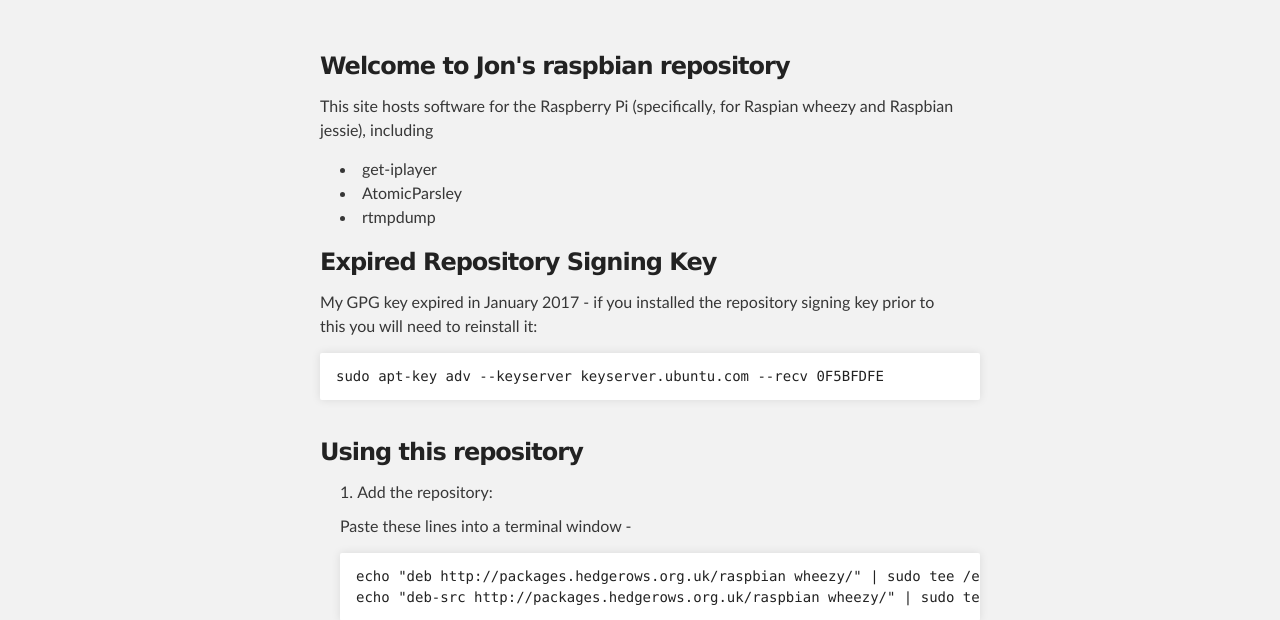
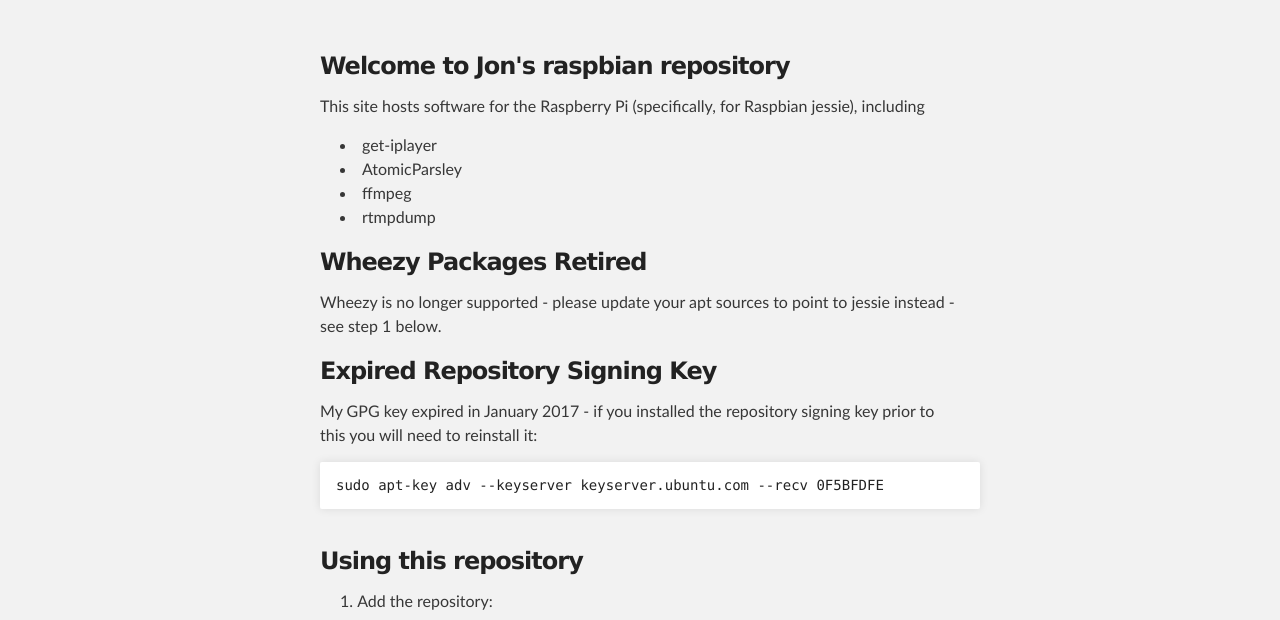
Before and after one commit to jon-hedgerows/jon-hedgerows.github.io, a plain HTML site: page index.html in a window 1280 px wide. Shown: the part 176-796 px from the top of the page. Drawn offline with Linux system fonts and the light colour scheme.

Commit message:
update index.html to refer to jessie

```diff
--- a/index.html
+++ b/index.html
@@ -2,7 +2,6 @@
 <html>
   <head>
     <meta name="generator"
-    content="HTML Tidy for HTML5 (experimental) for Windows https://github.com/w3c/tidy-html5/tree/c63cc39" />
     <meta charset='utf-8' />
     <meta http-equiv="X-UA-Compatible" content="chrome=1" />
     <meta name="description" content="packages.hedgerows.org.uk :" />
@@ -24,12 +23,15 @@
         <h3>
         <a name="welcome-to-jons-raspbian-repository" class="anchor" href="#welcome-to-jons-raspbian-repository"></a>Welcome to
         Jon&#39;s raspbian repository</h3>
-        <p>This site hosts software for the Raspberry Pi (specifically, for Raspian wheezy and Raspbian jessie), including</p>
+        <p>This site hosts software for the Raspberry Pi (specifically, for Raspbian jessie), including</p>
         <ul>
           <li>get-iplayer</li>
           <li>AtomicParsley</li>
+        <li>ffmpeg</li>
           <li>rtmpdump</li>
         </ul>
+<h3>Wheezy Packages Retired</h3>
+<p>Wheezy is no longer supported - please update your apt sources to point to jessie instead - see step 1 below.</p>
         <h3>Expired Repository Signing Key</h3>
         <p>My GPG key expired in January 2017 - if you installed the repository signing key prior to this you will need to reinstall it:</p>
         <pre><code>sudo apt-key adv --keyserver keyserver.ubuntu.com --recv 0F5BFDFE</code></pre>
@@ -39,8 +41,8 @@
         <ol>
           <li>Add the repository:
             <p>Paste these lines into a terminal window -</p>
-            <pre><code>echo &quot;deb http://packages.hedgerows.org.uk/raspbian wheezy/&quot; | sudo tee /etc/apt/sources.list.d/packages.hedgerows.org.uk.list
-echo &quot;deb-src http://packages.hedgerows.org.uk/raspbian wheezy/&quot; | sudo tee -a /etc/apt/sources.list.d/packages.hedgerows.org.uk.list
+            <pre><code>echo &quot;deb http://packages.hedgerows.org.uk/raspbian jessie/&quot; | sudo tee /etc/apt/sources.list.d/packages.hedgerows.org.uk.list
+echo &quot;deb-src http://packages.hedgerows.org.uk/raspbian jessie/&quot; | sudo tee -a /etc/apt/sources.list.d/packages.hedgerows.org.uk.list
 </code></pre>
 			<br/>
           </li>
```
